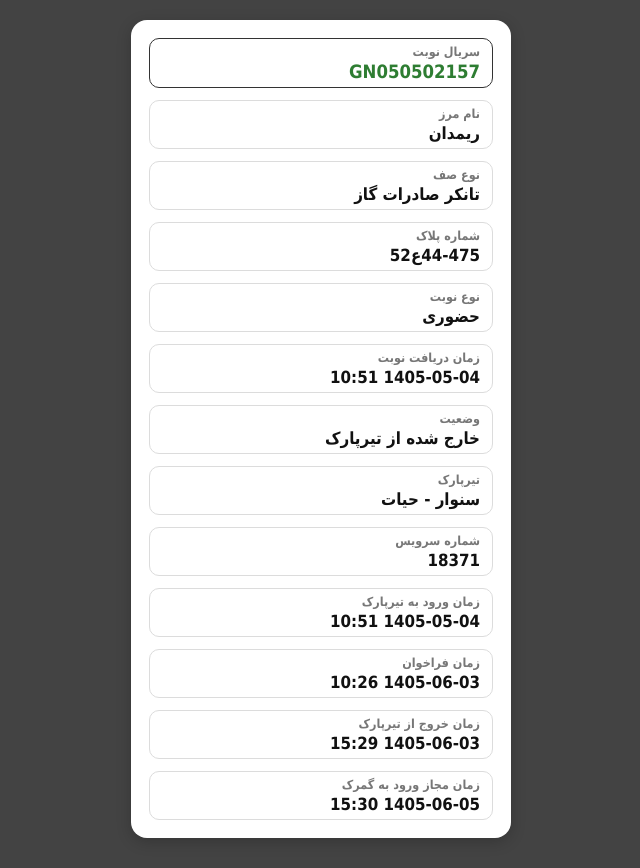
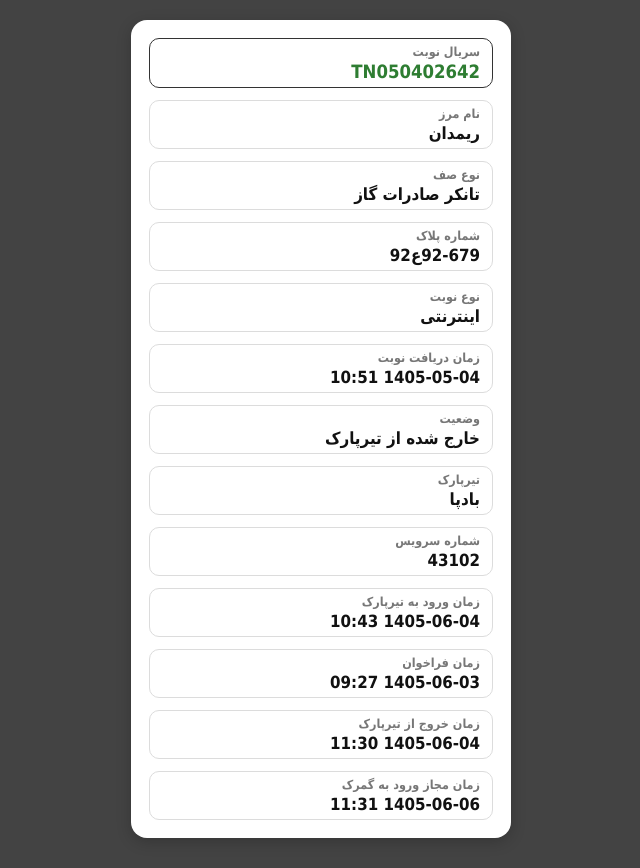
Before and after one commit to bordarpark-ir/new5, a plain HTML site: page index.html in a window 1280 px wide. Shown: the part 60-928 px from the top of the page, without its empty margins (319-959 px from the left). Drawn offline with Linux system fonts and the light colour scheme.

Commit message:
Update index.html

```diff
--- a/index.html
+++ b/index.html
@@ -130,7 +130,7 @@
 
             <div class="item serial-item">
                 <span class="label">سریال نوبت</span>
-                <span class="value serial">GN050502157</span>
+                <span class="value serial">TN050402642</span>
             </div>
 
             <div class="item">
@@ -145,12 +145,12 @@
 
             <div class="item">
                 <span class="label">شماره پلاک</span>
-                <span class="value">44-475ع52</span>
+                <span class="value">92-679ع92</span>
             </div>
 
             <div class="item">
                 <span class="label">نوع نوبت</span>
-                <span class="value">حضوری</span>
+                <span class="value">اینترنتی</span>
             </div>
 
             <div class="item">
@@ -165,32 +165,32 @@
 
             <div class="item">
                 <span class="label">تیرپارک</span>
-                <span class="value">سنوار - حیات</span>
+                <span class="value">بادپا</span>
             </div>
 
             <div class="item">
                 <span class="label">شماره سرویس</span>
-                <span class="value">18371</span>
+                <span class="value">43102</span>
             </div>
 
             <div class="item">
                 <span class="label">زمان ورود به تیرپارک</span>
-                <span class="value">1405-05-04 10:51</span>
+                <span class="value">1405-06-04 10:43</span>
             </div>
 
             <div class="item">
                 <span class="label">زمان فراخوان</span>
-                <span class="value">1405-06-03 10:26</span>
+                <span class="value">1405-06-03 09:27</span>
             </div>
 
             <div class="item">
                 <span class="label">زمان خروج از تیرپارک</span>
-                <span class="value">1405-06-03 15:29</span>
+                <span class="value">1405-06-04 11:30</span>
             </div>
 
             <div class="item">
                 <span class="label">زمان مجاز ورود به گمرک</span>
-                <span class="value">1405-06-05 15:30</span>
+                <span class="value">1405-06-06 11:31</span>
             </div>
 
         </div>
```
